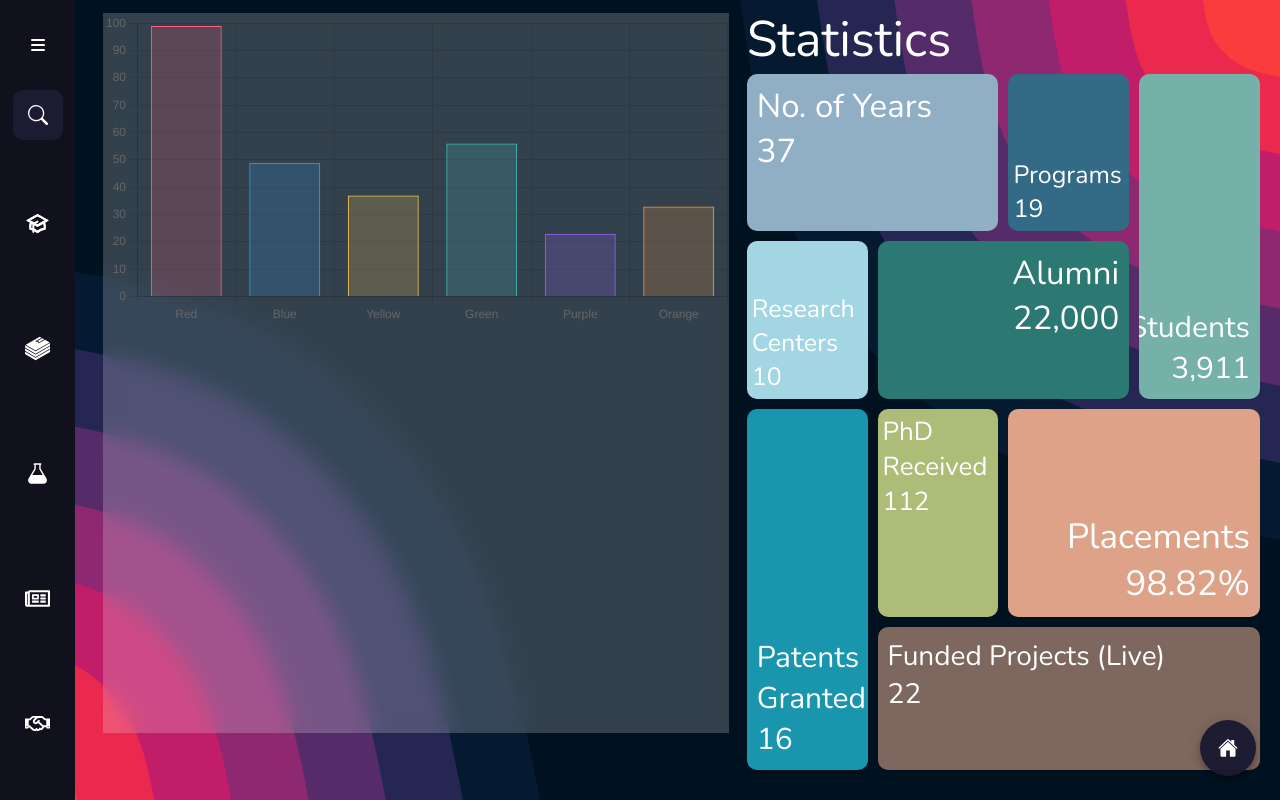
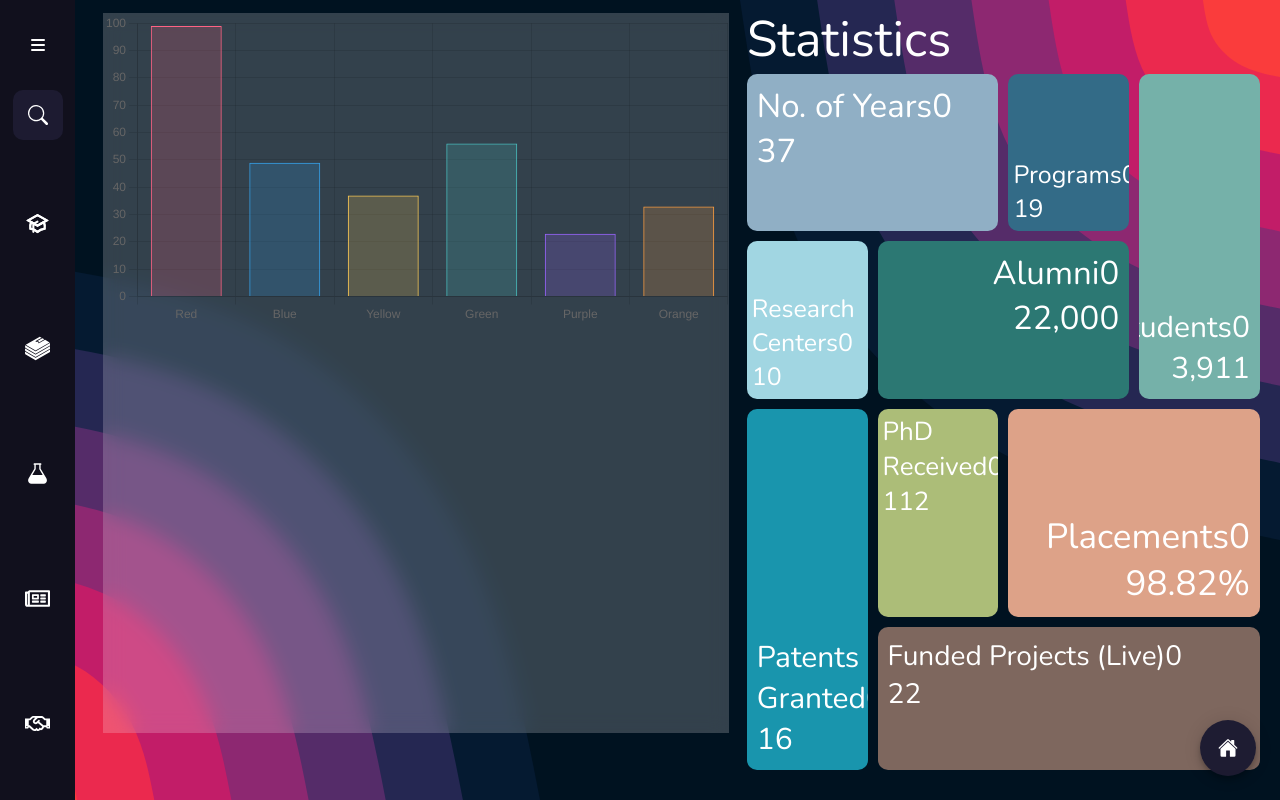
Before and after one commit to AishwaryaSubash/SVCE_Website, a Next.js app: page /Placements in a window 1280 px wide. Built offline with nearby package versions, Linux system fonts and the light colour scheme.

Commit message:
Countup take2

```diff
--- a/package.json
+++ b/package.json
@@ -21,7 +21,8 @@
     "react-countup": "^6.3.0",
     "react-dom": "18.2.0",
     "react-icons": "^4.4.0",
-    "react-tooltip": "^4.2.21"
+    "react-tooltip": "^4.2.21",
+    "react-visibility-sensor": "^5.1.1"
   },
   "devDependencies": {
     "@types/node": "18.7.8",
--- a/pages/Placements/index.tsx
+++ b/pages/Placements/index.tsx
@@ -1,6 +1,7 @@
 import React, { useState } from "react";
 import { Bar } from "react-chartjs-2";
 import SideBar from "../../components/SideBar";
+import VisibilitySensor from "react-visibility-sensor";
 import { Statistics as s } from "../../Placement";
 // import CountUp from "react-countup";
 import styles from "./Placements.module.scss";
@@ -19,6 +20,7 @@ const Background = dynamic(() => import("../../components/Background"), {
   ssr: false,
 });
 const Placements = ({ select }: { select: number }) => {
+  const [viewPortEntered, setViewPortEntered] = useState(false);
   const showSideBar = useMediaQuery("(max-width:600px)");
   const [isOpen, setIsOpen] = useState(false);
   const data = {
@@ -205,6 +207,25 @@ const Placements = ({ select }: { select: number }) => {
                         })}
                       >
                         {s.name}
+
+                        <CountUp start={viewPortEntered ? 0 : 0} end={100}>
+                          {({ countUpRef }) => {
+                            return (
+                              <VisibilitySensor
+                                active={!viewPortEntered}
+                                onChange={(isVisible: any) => {
+                                  if (isVisible) {
+                                    setViewPortEntered(true);
+                                  }
+                                }}
+                                delayedCall
+                              >
+                                <span ref={countUpRef}></span>
+                              </VisibilitySensor>
+                            );
+                          }}
+                        </CountUp>
+
                         <CountUp
                           start={0}
                           end={s.count}
@@ -217,7 +238,7 @@ const Placements = ({ select }: { select: number }) => {
                         >
                           {({ countUpRef }) => (
                             <div>
-                              <span ref={countUpRef} />
+                              <span ref={countUpRef}></span>
                             </div>
                           )}
                         </CountUp>
```
Also changed, not shown: 1 other file (tests, documents, lock files or other folders).
